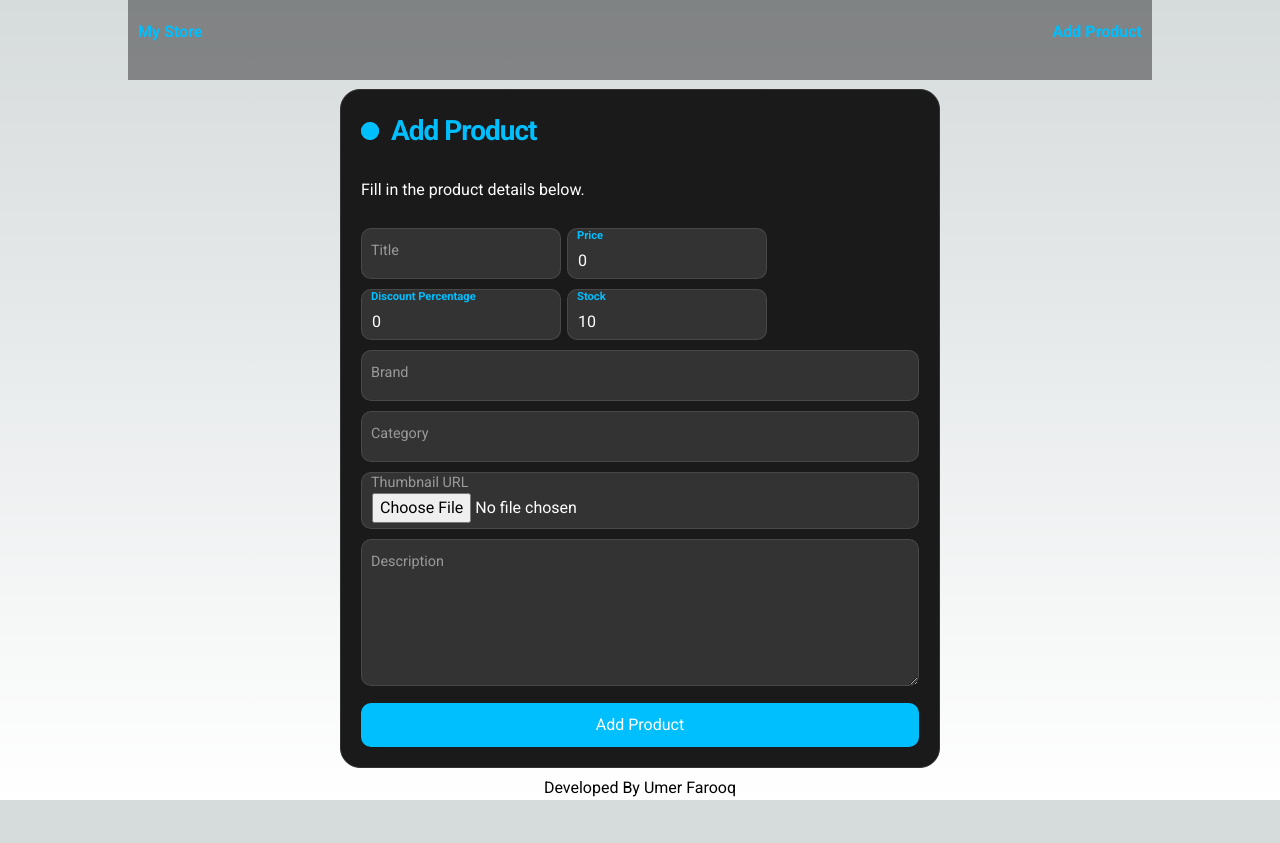
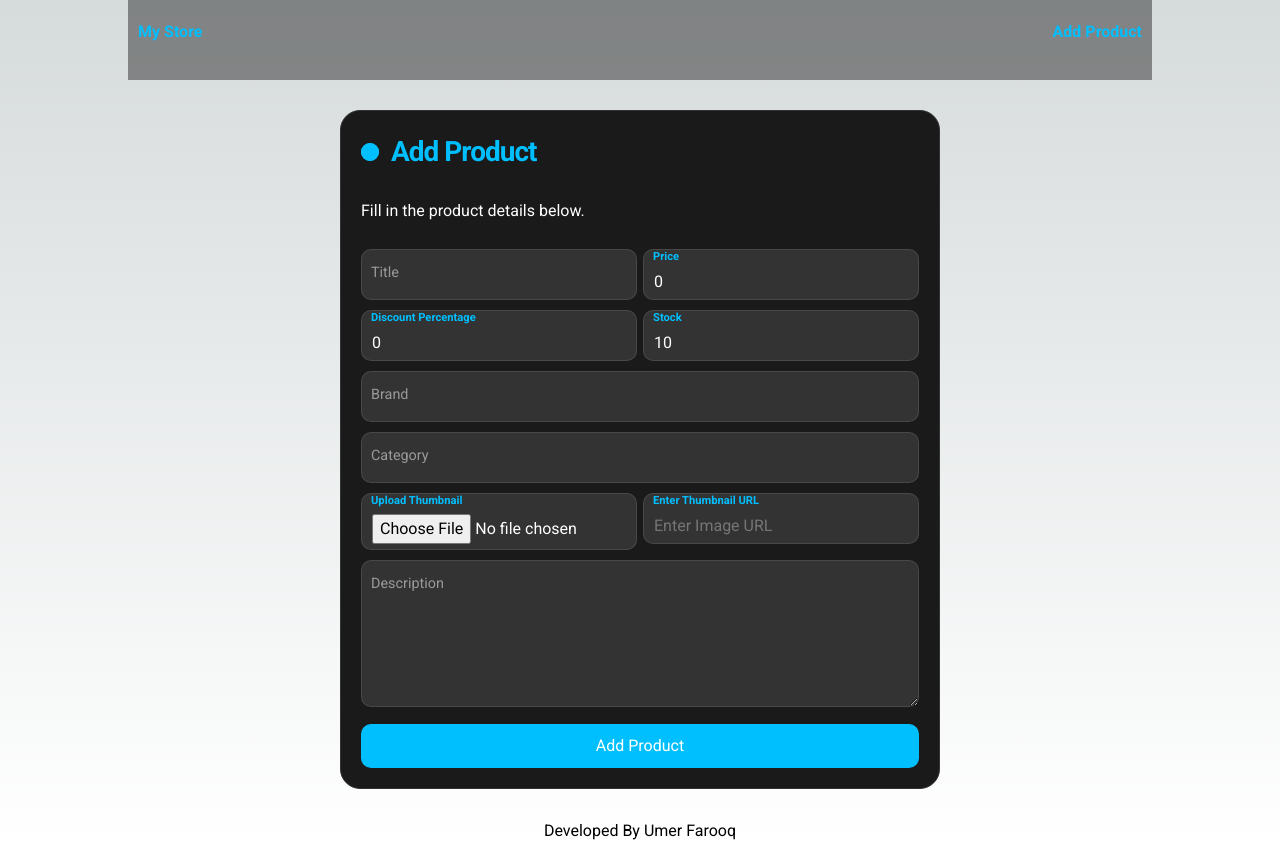
Before and after one commit to umerfarooq5349/ecommerce, a Next.js app: page /AddProduct in a window 1280 px wide. Before the commit the page ends 800 px from the top, so only its background shows below. Built offline with nearby package versions, Linux system fonts and the light colour scheme.

Commit message:
added url option in form

```diff
--- a/src/components/form/form.tsx
+++ b/src/components/form/form.tsx
@@ -19,6 +19,7 @@ interface FormData {
 
 const Foorm = (formData: FormData) => {
   const [selectedImage, setSelectedImage] = useState<string | null>(null);
+  const [imageUrl, setImageUrl] = useState<string | null>(null);
 
   const handleImageUpload: ChangeEventHandler<HTMLInputElement> = (event) => {
     const file = event.target.files?.[0];
@@ -26,10 +27,19 @@ const Foorm = (formData: FormData) => {
       const reader = new FileReader();
       reader.onloadend = () => {
         setSelectedImage(reader.result as string);
+        setImageUrl(null); // Clear image URL if a file is selected
       };
       reader.readAsDataURL(file);
     }
     formData.handleImageUpload(event); // Call the original handler
+  };
+
+  const handleImageUrlChange: ChangeEventHandler<HTMLInputElement> = (
+    event
+  ) => {
+    const url = event.target.value;
+    setImageUrl(url);
+    setSelectedImage(null); // Clear selected image if URL is used
   };
 
   return (
@@ -112,30 +122,45 @@ const Foorm = (formData: FormData) => {
         />
         <span>Category</span>
       </label>
+      <div className={styles.flex}>
         <label>
-        {!selectedImage && !formData.thumbnail && (
+          {!selectedImage && !imageUrl && (
             <>
               <input
                 type="file"
                 name="thumbnail"
                 onChange={handleImageUpload}
-              required
                 className={styles.input}
               />
-            <span>Thumbnail URL</span>
+              <span>Upload Thumbnail</span>
             </>
           )}
-        {(selectedImage || formData.thumbnail) && (
+        </label>
+        <label>
+          {!selectedImage && !imageUrl && (
+            <>
+              <input
+                type="text"
+                name="imageUrl"
+                placeholder="Enter Image URL"
+                onChange={handleImageUrlChange}
+                className={styles.input}
+              />
+              <span>Enter Thumbnail URL</span>
+            </>
+          )}
+        </label>
+      </div>
+      {(selectedImage || imageUrl) && (
         <div className={styles.thumbnail_preview}>
           <Image
-              src={selectedImage || formData.thumbnail}
+            src={selectedImage! || imageUrl!}
             alt="Selected Thumbnail"
             width={350}
             height={200}
           />
         </div>
       )}
-      </label>
       <label>
         <textarea
           name="description"
--- a/src/utils/saas/FormComponent.module.scss
+++ b/src/utils/saas/FormComponent.module.scss
@@ -5,7 +5,7 @@
   flex-direction: column;
   gap: 10px;
   width: 600px; // Adjust max-width as needed
-  margin: 0 auto;
+  margin: 30px auto;
   padding: 20px;
   border-radius: 20px;
   position: relative;
@@ -99,6 +99,14 @@
   display: flex;
   width: 100%;
   gap: 6px;
+
+  .input {
+    flex: 1;
+  }
+
+  label {
+    flex: 1;
+  }
 }
 
 .submit {
```
Lines whose indentation alone changed are shown as unchanged.
